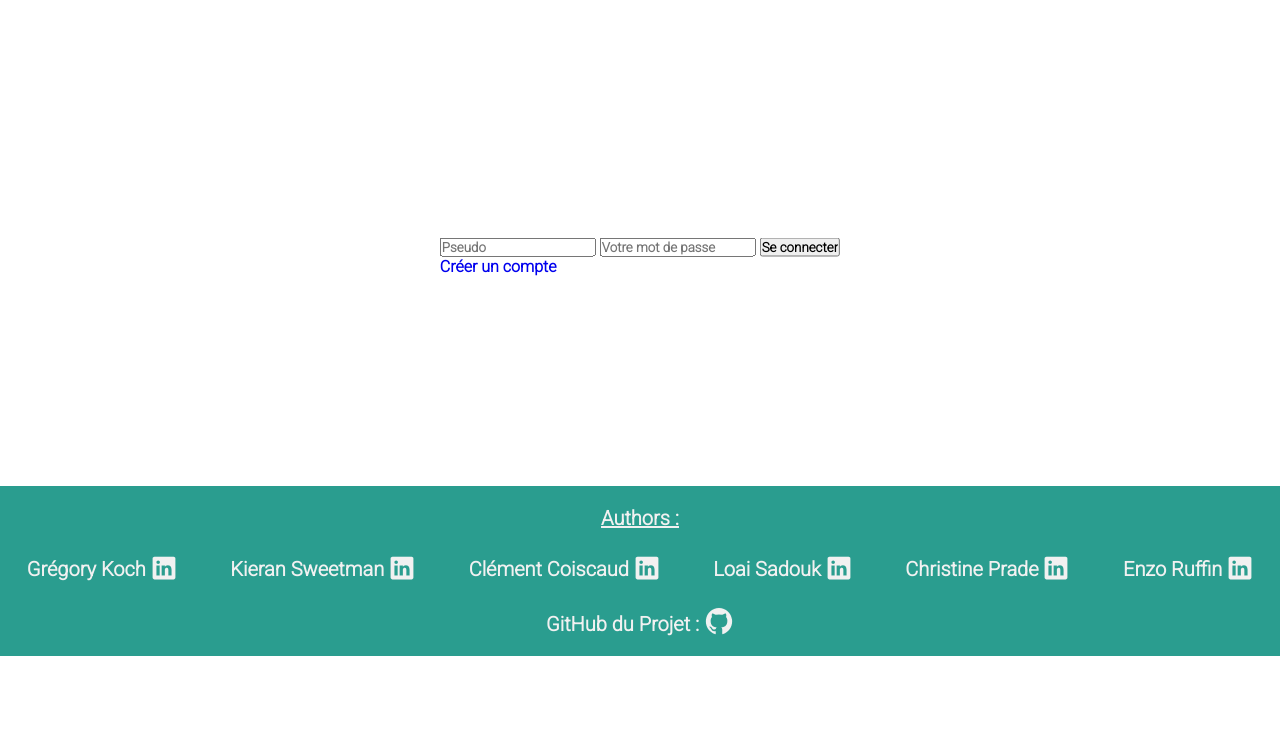
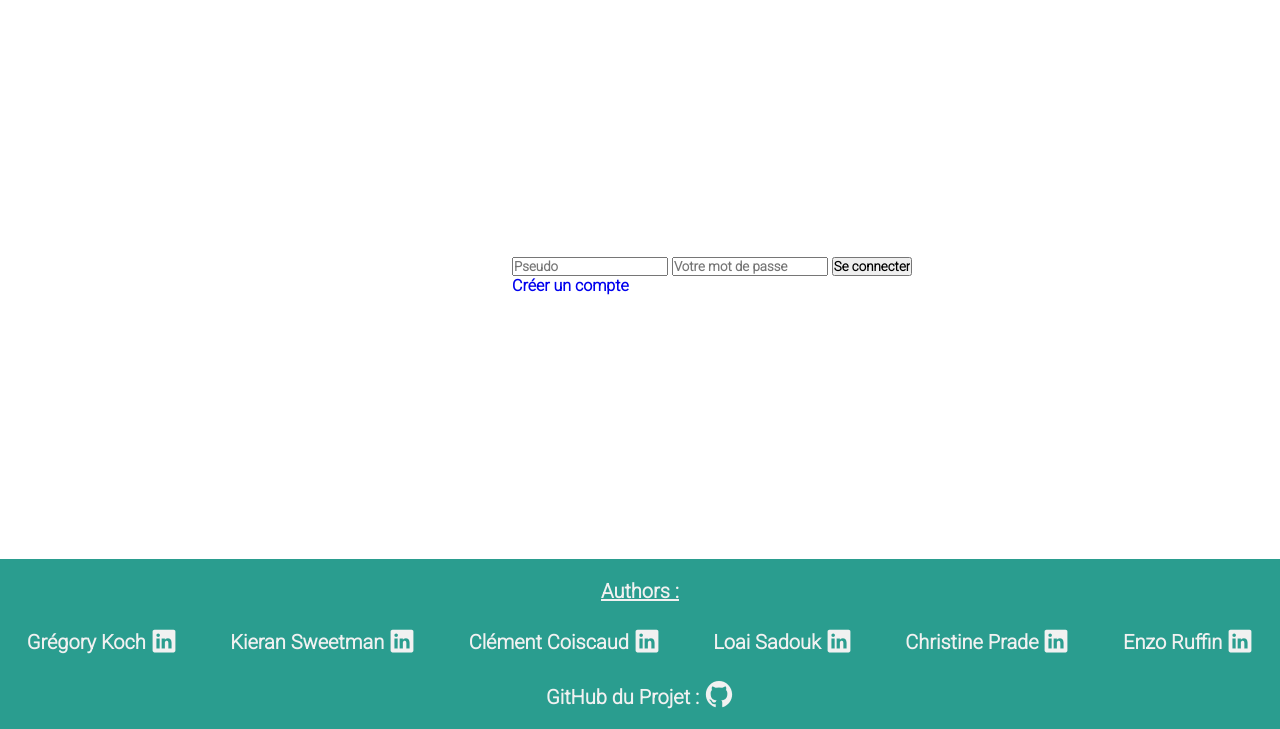
Before and after one commit to kieransweetman/ToDoApp, a PHP site: page / in a window 1280 px wide. Shown: the part 144-873 px from the top of the page. Before the commit the page ends 800 px from the top, so only its background shows below. Run offline with PHP 8.4, Linux system fonts and the light colour scheme.

Commit message:
style v3

```diff
--- a/src/Css/main.css
+++ b/src/Css/main.css
@@ -31,6 +31,10 @@ h3{
     font-size: 25px;
     color: #264653;
     margin-bottom: 20px;
+}
+
+main{
+    min-height: 70vh;
 }
 
 .appTitle {
@@ -81,8 +85,7 @@ footer {
     color: #f1f1f1;
     font-size: 20px;
     padding: 20px 0px;
-    bottom: 0;
-    position: absolute;
+
 }
 
 .footerNav {
@@ -140,10 +143,6 @@ footer {
 /* default Page */
 
 .helloUser {
-    position: absolute;
-    top: 50%;
-    left: 50%;
-    transform: translate(-50%, -50%);
     font-size: 5vw;
     color: #E9C46A;
 }
@@ -190,15 +189,14 @@ footer {
     text-align: center;
 }
 
-/*Formulaires*/
-.form {
+/*FormulaireLogin*/
+.formLogin {
     position: absolute;
+    left: 40%;
     top: 50%;
-    left: 50%;
-    transform: translate(-50%, -50%);
 }
 
-.form p {
+.formLogin p {
     color: #E76F51;
     font-weight: bold;
 }
--- a/src/Views/AdminCreateUser.php
+++ /dev/null
@@ -1 +0,0 @@
-<?php
--- a/src/Views/AfficheProjets.php
+++ b/src/Views/AfficheProjets.php
@@ -1,3 +1,4 @@
+<main>
 <?php
 echo '<h2>Liste de mes projets</h2>';
 
@@ -49,5 +50,6 @@ foreach ($affectations as $affectation) {
     }
 }
 echo '</div>';
-
+echo '</main>';
 ?>
+</main>
--- a/src/Views/AfficheTaches.php
+++ b/src/Views/AfficheTaches.php
@@ -1,5 +1,5 @@
+<main>
 <h2>Listes de mes taches</h2>
-<main>
     <?php foreach ($affectations as $affectation) :
         foreach ($projets as $projet) :
             if ($user === $affectation->getId_user() && $affectation->getId_projets() === $projet->getId()) :
--- a/src/Views/CreateUpdateCompte.php
+++ b/src/Views/CreateUpdateCompte.php
@@ -1,3 +1,4 @@
+<main>
 <?php
 //affichage des messages d'erreurs
 if (isset($message)) {
@@ -29,3 +30,4 @@ if (isset($message)) {
     </form>
 
 <?php endif ?>
+</main>
--- a/src/Views/CreateUpdateProjets.php
+++ b/src/Views/CreateUpdateProjets.php
@@ -1,3 +1,4 @@
+<main>
 <form method="POST" class="formProject" action="index.php?page=<?php echo $_GET['page'].$action?>">
     <label for="libelle">Nom du Projet</label><br>
     <input type="text" name="libelle" id="libelle" value="<?php echo (isset($libelle)) ? $libelle : ''; ?>" required><br>
@@ -46,3 +47,4 @@ foreach($users as $user){
 }
 endif ;
 ?>
+</main>
--- a/src/Views/DefaultPage.php
+++ b/src/Views/DefaultPage.php
@@ -1,3 +1,4 @@
+<main>
 <p class="helloUser">
     <?php
     if ($connected) {
@@ -8,11 +9,8 @@
     ?>
 </p>
 
-
-
-
 <?php if ($connected != true) : ?>
-    <div class="form">
+    <div class="formLogin">
         <p><?php echo isset($message) ? $message : "";  ?></p>
         <form method='POST' action='index.php'>
             <input name='pseudo' type='text' placeholder='Pseudo'>
@@ -23,3 +21,4 @@
         <a class="créerCompte" href='index.php?page=CreateUpdateCompte'> Créer un compte</a>
     </div>
 <?php endif; ?>
+</main>
```
Also changed, not shown: src/Views/Templates/affiches.php (deleted).
